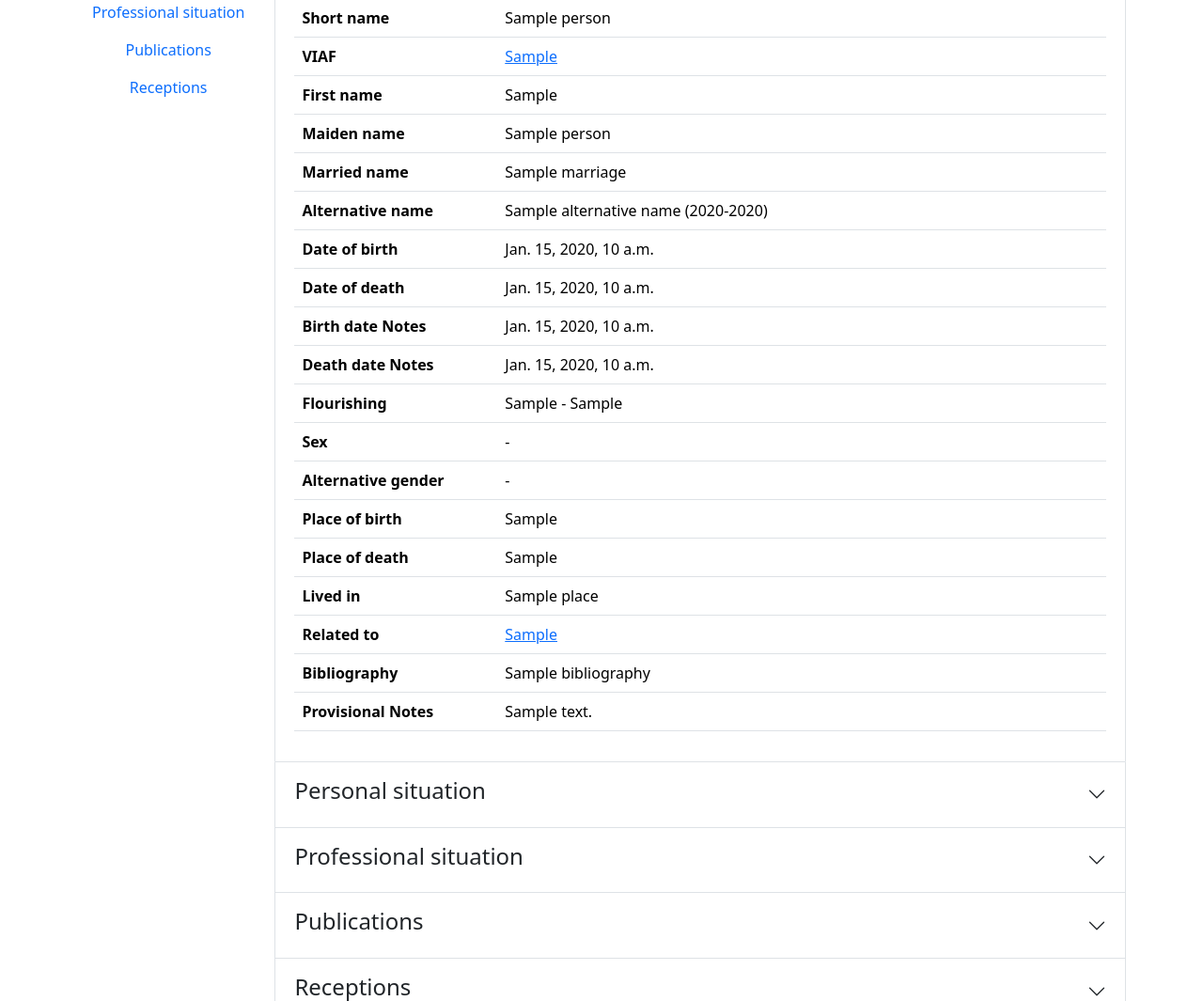
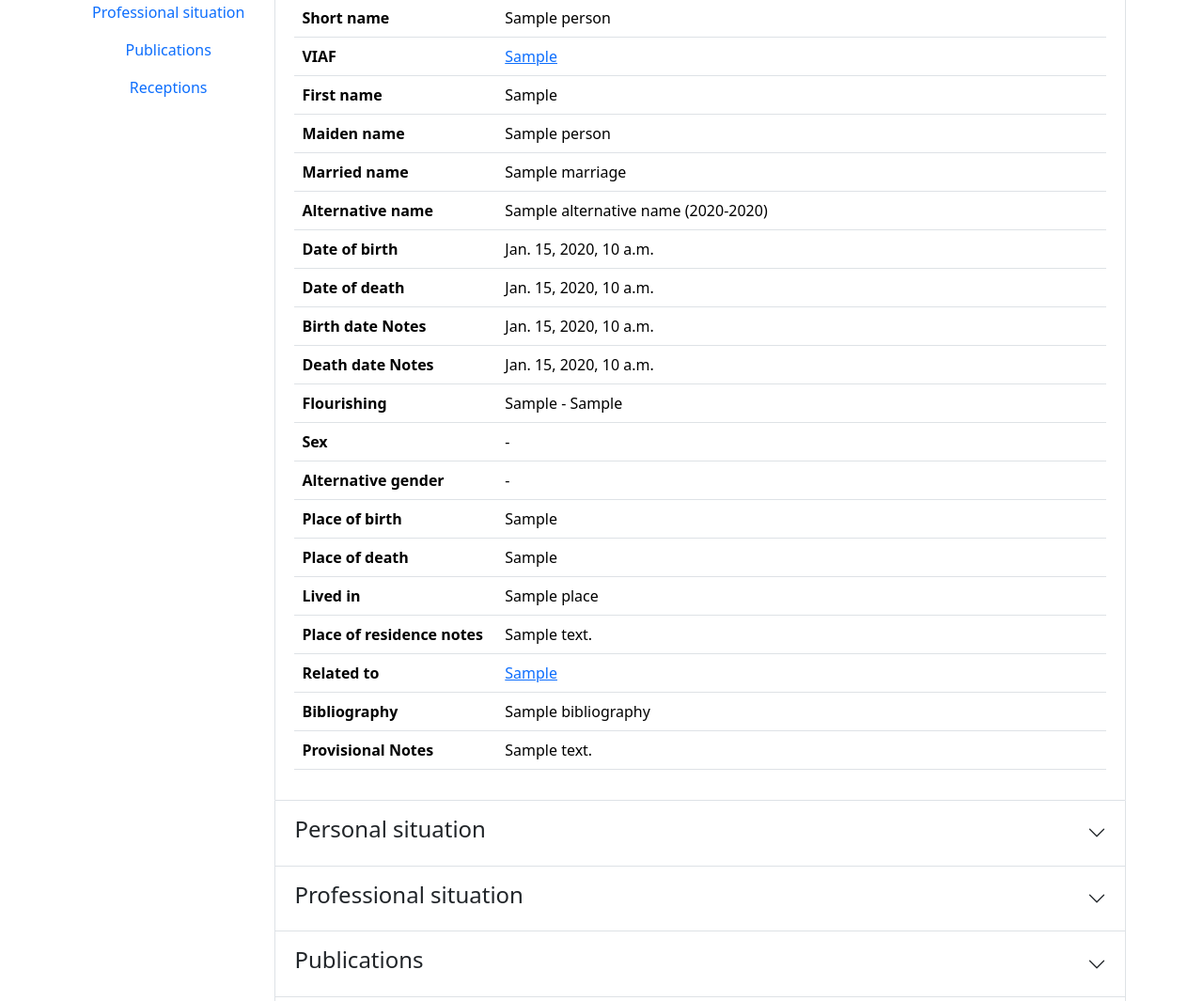
Before and after one commit to tsg-humlab/shewrote, a Django app: template shewrote/templates/shewrote/person.html in a window 1280 px wide. Shown: the part 225-1290 px from the top of the page at 94% size. Run offline with Django 4.2, Linux system fonts and the light colour scheme; the template is opened without the code that fills it: most values are stand-ins (such as "Sample title", 1, 10 or a date in 2020); some libraries are stand-ins or nearby versions.

Commit message:
feat: Add Place of Residence Notes

```diff
--- a/shewrote/models.py
+++ b/shewrote/models.py
@@ -68,6 +68,7 @@ class Person(models.Model):
     related_to = models.ManyToManyField("self", blank=True)
     notes = models.TextField(blank=True)
     original_data = models.JSONField(blank=True, null=True, editable=False)
+    place_of_residence_notes = models.TextField(blank=True)
 
     def __str__(self):
         """Return the name of the Person."""
--- a/shewrote/templates/shewrote/person.html
+++ b/shewrote/templates/shewrote/person.html
@@ -145,6 +145,10 @@
                                                     {% if not forloop.last %}, {% endif %}
                                                 {% endfor %}
                                             </td>
+                                        </tr>
+                                        <tr>
+                                            <th scope="row" class="w-25">Place of residence notes</th>
+                                            <td>{{ person.place_of_residence_notes }}</td>
                                         </tr>
                                         <tr>
                                             <th scope="row" class="w-25">Related to</th>
```
Also changed, not shown: shewrote/forms.py (+10 -1 lines), shewrote/migrations/0005_person_place_of_residence_notes.py (added).
